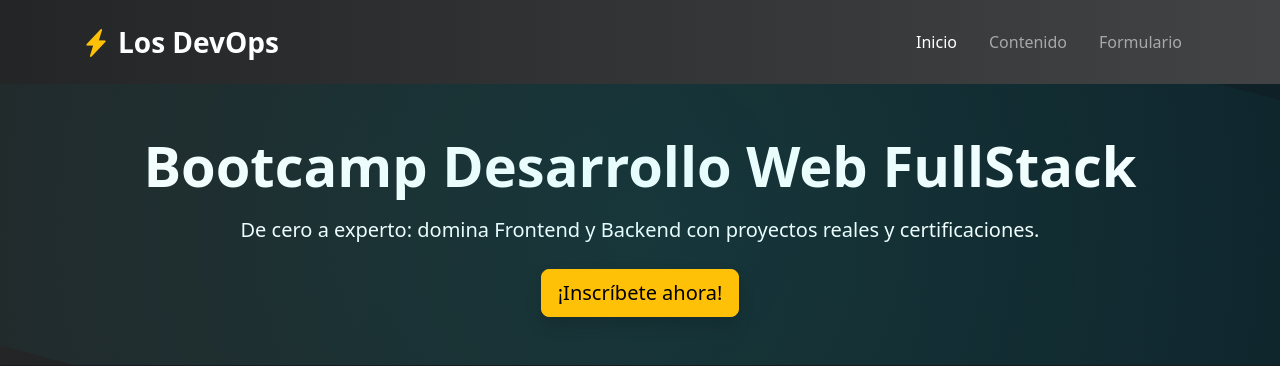
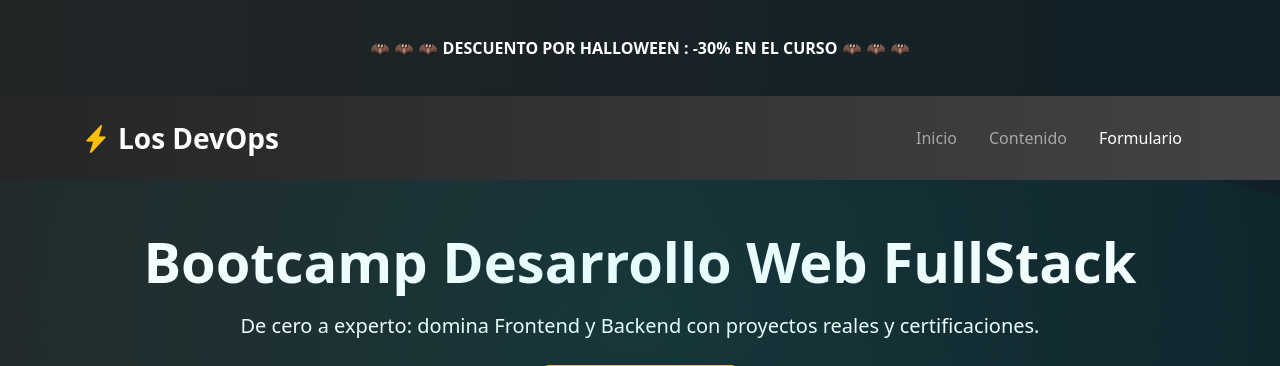
Before and after one commit to RobeSeba/landing-page-full-stack, a PHP site: page / in a window 1280 px wide. Shown: the top 366 px of the page. Run offline with PHP 8.4, Linux system fonts and the light colour scheme.

Commit message:
se agrego un banner en el index.html y sus estilos en style.css

```diff
--- a/css/style.css
+++ b/css/style.css
@@ -324,3 +324,52 @@ body{
     0%, 100% { transform: translate(0, 0) rotate(0deg); }
     50% { transform: translate(-20px, -20px) rotate(180deg); }
 }
+
+/* banner */
+.banner{
+    display: flex;
+    justify-content: center;
+    align-items: center;
+    position: relative;
+}
+.banner p{
+    margin: 0;
+    transition: color 0.5s ease;
+    color: white;
+    cursor: pointer;
+    animation: slidein 3s ;
+
+    position: absolute;
+    /* La animación se aplicará a esta clase */
+    animation: slide-to-center 3s ease-out forwards; /* 'forwards' mantiene el estado final */
+
+    /* Configuración inicial fuera de la vista a la izquierda */
+    left: 0;
+    transform: translateX(-100%);
+}
+
+.banner p:hover{
+    color: rgb(245, 181, 63);
+}
+
+
+@keyframes slide-to-center {
+   0% {
+        /* Estado inicial: Fuera de la pantalla a la izquierda */
+        transform: translateX(-100%);
+        opacity: 0; /* Empieza invisible para una aparición más suave */
+    }
+
+    50% {
+        /* Un punto intermedio para la suavidad */
+        opacity: 1;
+    }
+
+    100% {
+        /* Estado final: Centrado */
+        /* Lo centramos moviéndolo a la mitad del contenedor y luego hacia atrás por la mitad de su propio ancho */
+        left: 50%;
+        transform: translate(-50%);
+        opacity: 1;
+    }
+}
--- a/index.html
+++ b/index.html
@@ -16,6 +16,9 @@
 
 <body>
   <header>
+    <div class="container-fluid p-5 banner">
+        <p> <strong>&#129415; &#129415; &#129415; DESCUENTO POR HALLOWEEN : -30% EN EL CURSO &#129415; &#129415; &#129415;</strong></p>
+    </div>
   <nav class="navbar navbar-expand-lg navbar-dark shadow-sm py-3" style="background: linear-gradient(90deg, #232526 0%, #414345 100%);">
       <div class="container">
         <a class="navbar-brand fw-bold fs-3 d-flex align-items-center" href="#">
```
